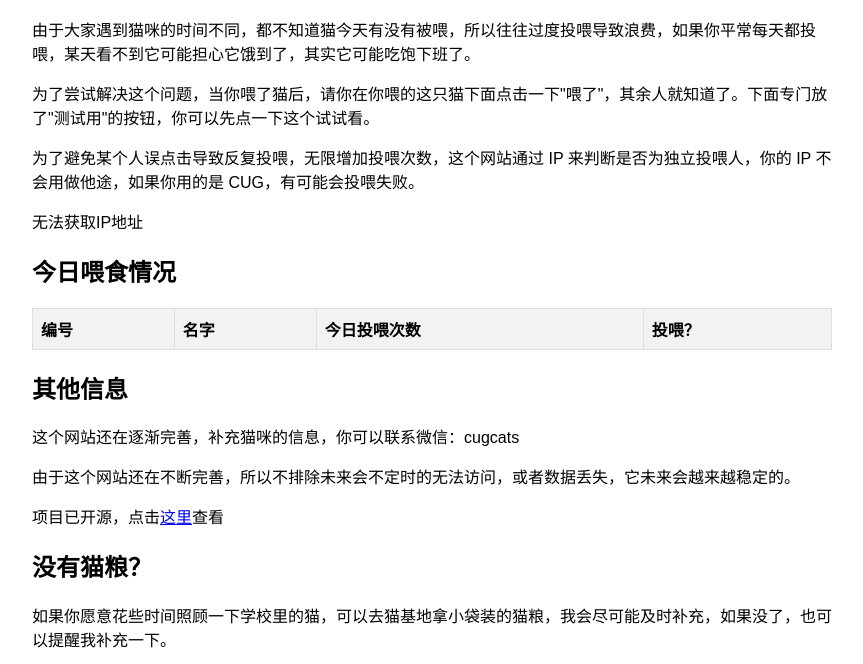
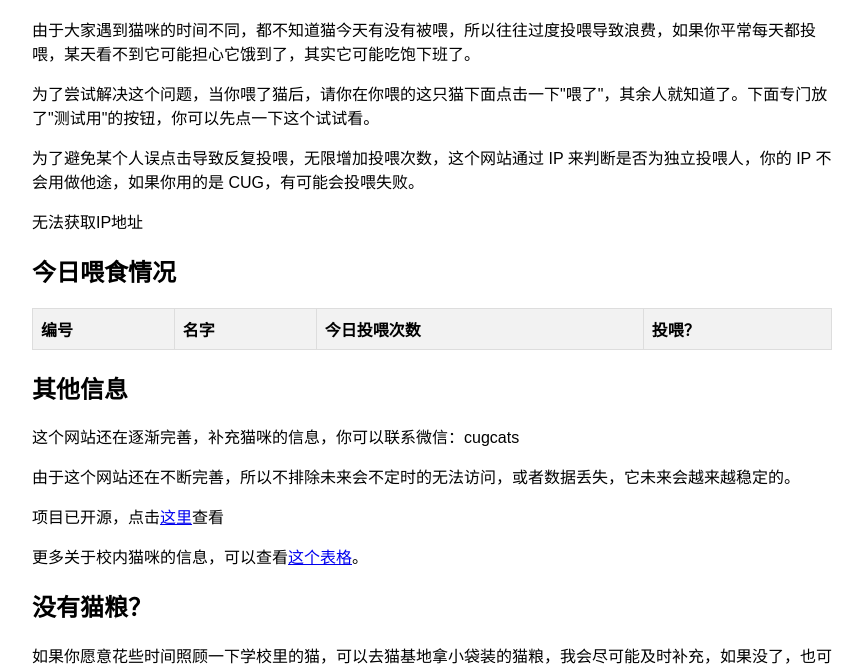
Before and after one commit to CugCats/cugcats, a plain HTML site: page frontend/index.html in a window 1280 px wide. Shown: the part 147-811 px from the top of the page, without its empty margins (208-1071 px from the left). Drawn offline with Linux system fonts and the light colour scheme; no server answers.

Commit message:
add more info

```diff
--- a/frontend/index.html
+++ b/frontend/index.html
@@ -54,6 +54,7 @@
     <p>这个网站还在逐渐完善，补充猫咪的信息，你可以联系微信：cugcats</p>
     <p>由于这个网站还在不断完善，所以不排除未来会不定时的无法访问，或者数据丢失，它未来会越来越稳定的。</p>
     <p>项目已开源，点击<a href="https://github.com/CugCats/cugcats">这里</a>查看</p>
+    <p>更多关于校内猫咪的信息，可以查看<a href="https://docs.qq.com/sheet/DWXVLaUVPb1ZNdmlr?tab=fliaid">这个表格</a>。</p>
 
     <h2>没有猫粮？</h2>
     <p>如果你愿意花些时间照顾一下学校里的猫，可以去猫基地拿小袋装的猫粮，我会尽可能及时补充，如果没了，也可以提醒我补充一下。</p>
```
Also changed, not shown: 1 other file.
